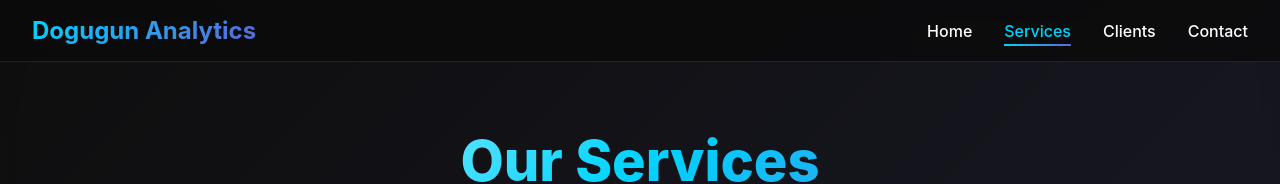
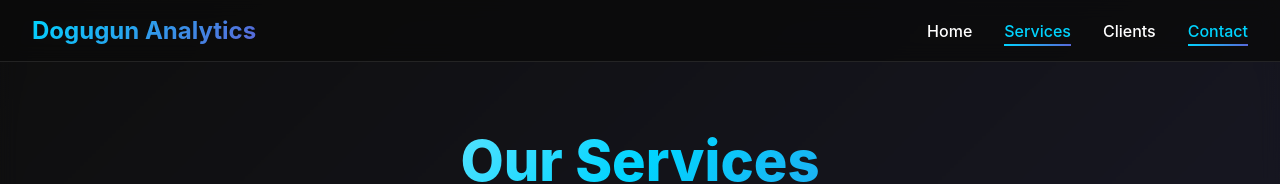
Before and after one commit to dogugun/website, a plain HTML site: page services.html in a window 1280 px wide. Shown: the top 184 px of the page. Drawn offline with Linux system fonts and the light colour scheme.

Commit message:
Update services.html

```diff
--- a/services.html
+++ b/services.html
@@ -474,7 +474,7 @@
                 <li><a href="./services.html" class="active">Services</a></li>
 
                 <li><a href="./clients.html">Clients</a></li>
-                <li><a href="./index.html">Contact</a></li>
+                <li><a href="./contact.html" class="active">Contact</a></li>
 
             </ul>
         </nav>
```
